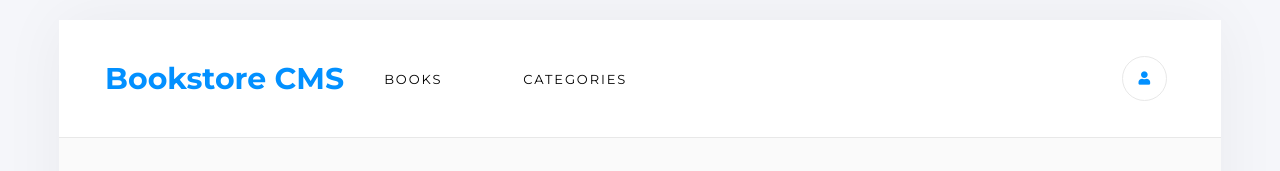
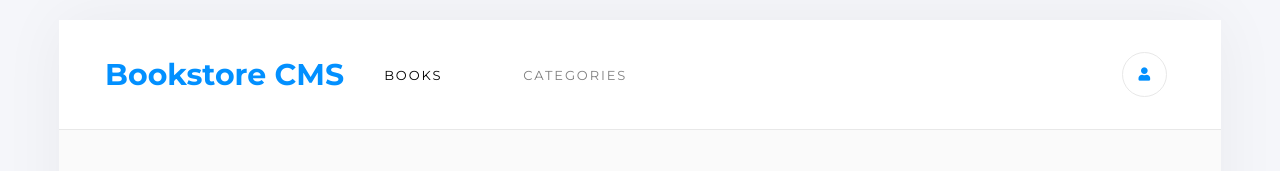
Before and after one commit to eroiyo/React-Bookstore, a React (Create React App) app: page / in a window 1280 px wide. Shown: the top 171 px of the page. Built offline with nearby package versions, Linux system fonts and the light colour scheme; no server answers.

Commit message:
improved margin

```diff
--- a/src/index.css
+++ b/src/index.css
@@ -48,7 +48,7 @@ li {
   width: 0.125rem;
   height: 5.375rem;
   background-color: #e8e8e8;
-  margin-left: 10%;
+  margin-left: 15%;
   margin-right: 10%;
   margin-top: 2.5%;
 }
@@ -76,10 +76,14 @@ header {
 .navbar {
   display: flex;
   flex-direction: row;
-  padding: 24px 4%;
+  padding: 20px 4%;
   background-color: white;
   align-items: center;
   gap: 40px;
+}
+
+.categoriesButton {
+  opacity: 0.5
 }
 
 a {
@@ -171,7 +175,7 @@ a {
 }
 
 .square {
-  width: 50%;
+  width: 45%;
   margin-left: 2.5%;
   height: 80%;
   margin-top: 40px;
@@ -195,7 +199,7 @@ a {
 
 .progress-text {
   margin-top: 5%;
-  margin-left: 50%;
+  margin-left: 60%;
   font-family: "Montserrat", sans-serif;
   color: #121212;
 }
```
